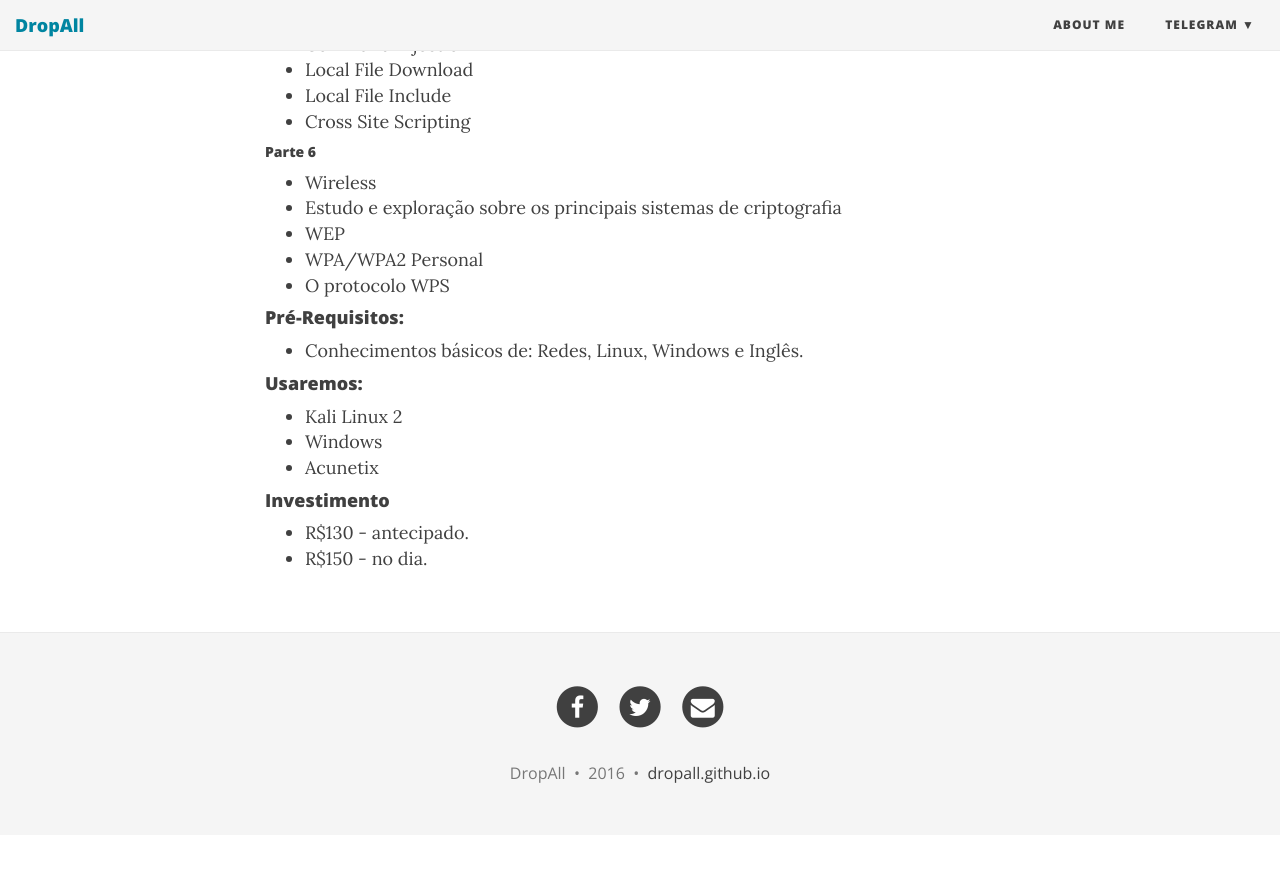
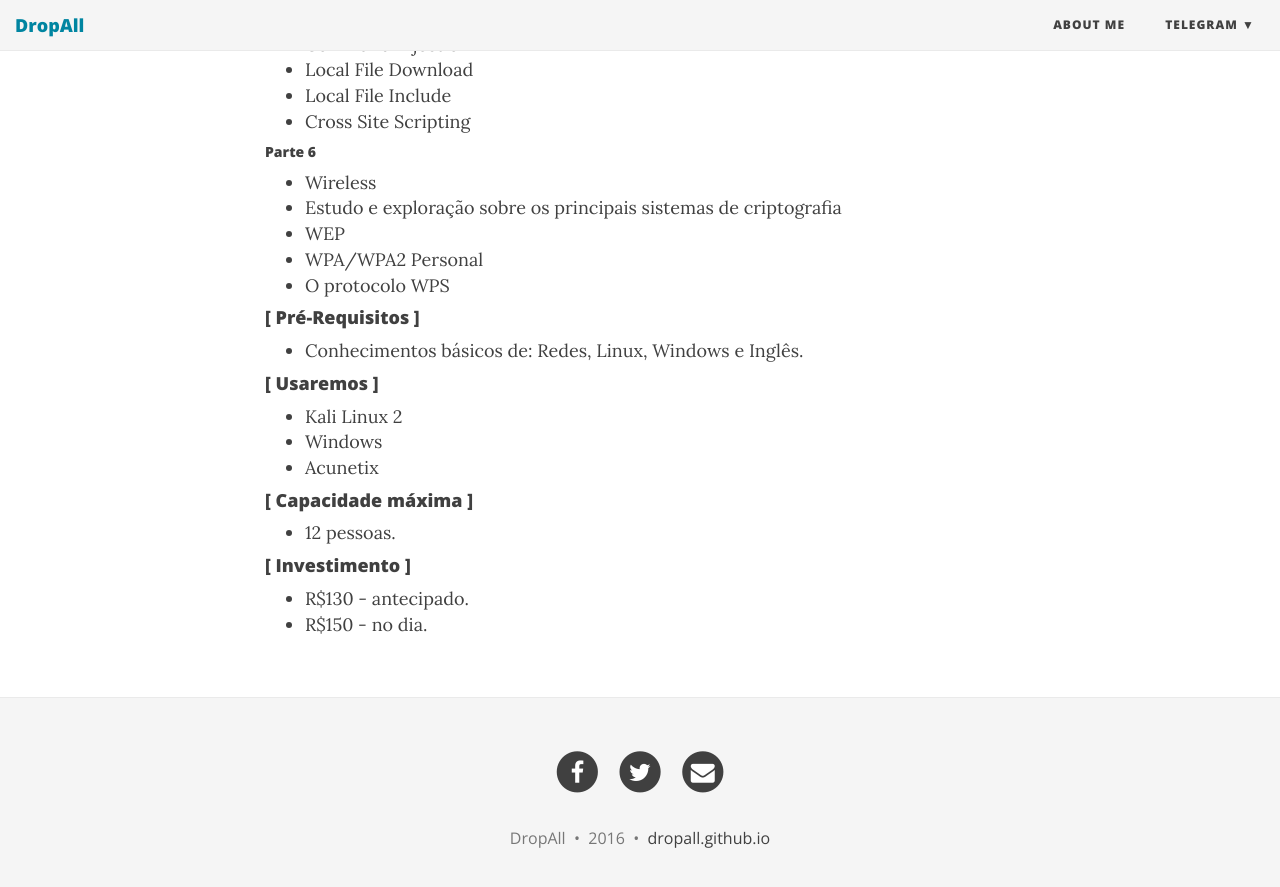
Before and after one commit to DropAll/dropall.github.io, a Jekyll site: the page built from pentest.md, in a window 1280 px wide and 900 px high, scrolled down 1140 px. Shown: the top 887 px of the window. Built offline with Jekyll 4.4.1, drawn with Linux system fonts in a browser that asks for light colours; nearby versions of some CDN libraries; before the commit the page ends 1975 px from its top, so only the background shows below that.

Commit message:
pentest 3

```diff
--- a/pentest.md
+++ b/pentest.md
@@ -12,7 +12,7 @@ subtitle: Carga Horária | Ementa | Pré-Requisitos
 > 08 Horas
 
 
-#### Ementa:
+#### [ Ementa ]
 
 ##### Parte 1
 
@@ -61,15 +61,18 @@ subtitle: Carga Horária | Ementa | Pré-Requisitos
 - WPA/WPA2 Personal
 - O protocolo WPS
 
-#### Pré-Requisitos:
+#### [ Pré-Requisitos ]
 
 - Conhecimentos básicos de: Redes, Linux, Windows e Inglês.
 
-#### Usaremos:
+#### [ Usaremos ]
 - Kali Linux 2
 - Windows
 - Acunetix
 
-#### Investimento
+#### [ Capacidade máxima ]
+- 12 pessoas.
+
+#### [ Investimento ]
 - R$130 - antecipado.
 - R$150 - no dia.
```
